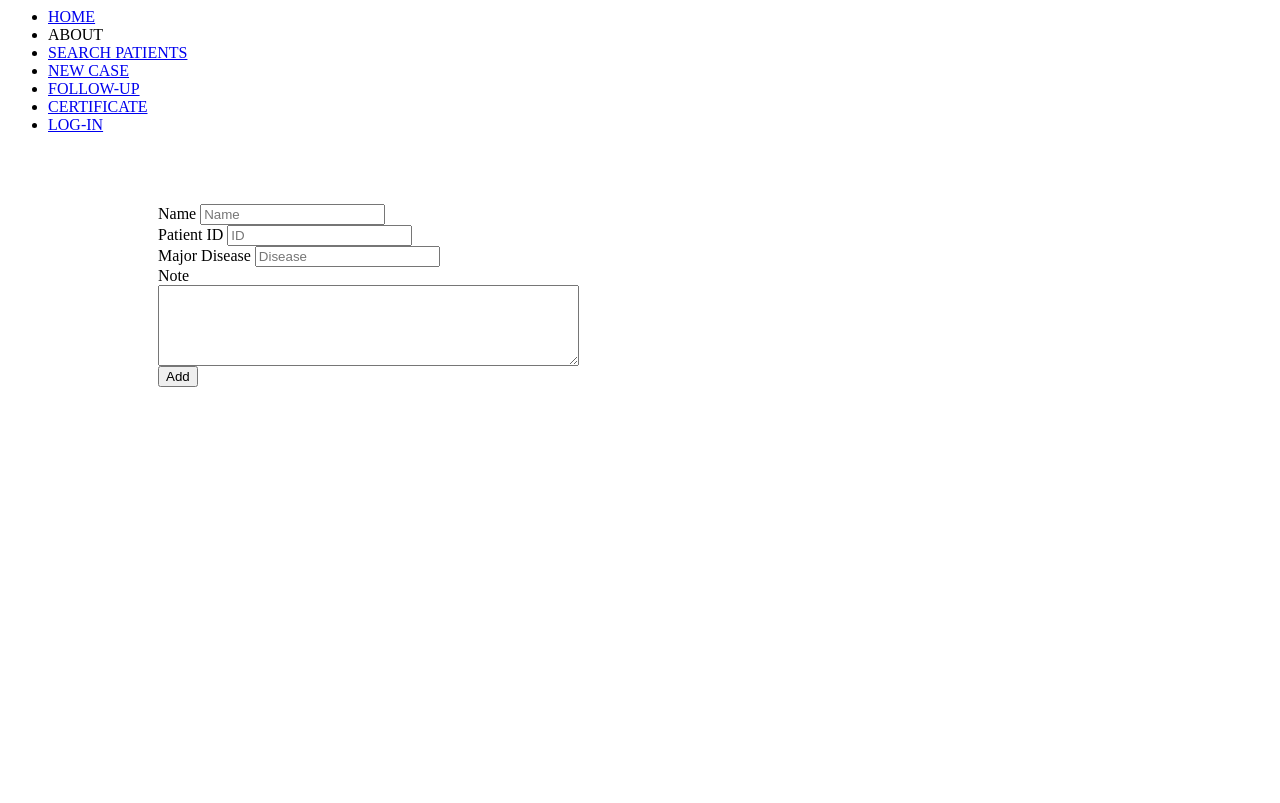
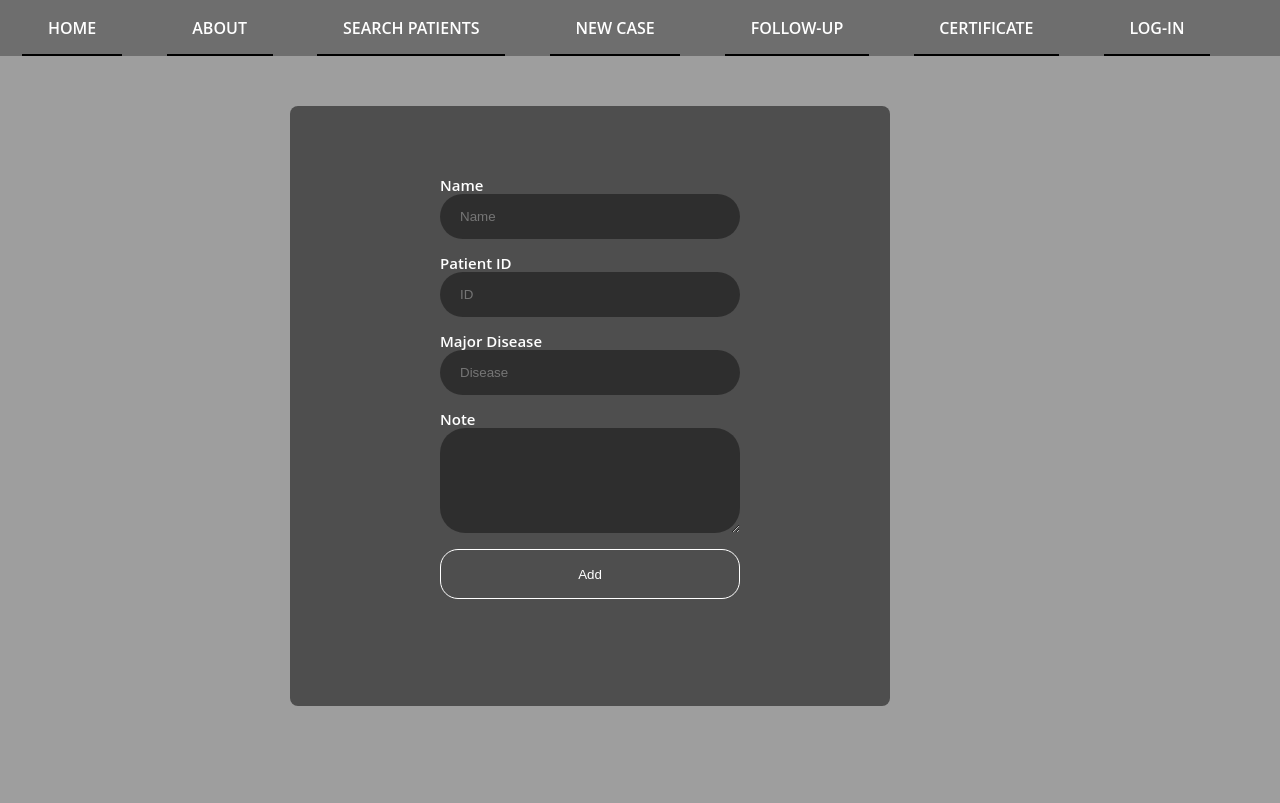
Before and after one commit to sanskarsharma33/Clinical-Patients-Management-System, a plain HTML site: page HTML/newCase.html in a window 1280 px wide. Shown: the top 803 px of the page. Drawn offline with Linux system fonts and the light colour scheme; the site is published under a folder, as on GitHub Pages, so addresses that start at the root find nothing.

Commit message:
Update newCase.html

```diff
--- a/HTML/newCase.html
+++ b/HTML/newCase.html
@@ -1,5 +1,5 @@
 <head>
-    <link rel="stylesheet" href="/CSS/newCasecss.css" />
+    <link rel="stylesheet" href="../CSS/newCasecss.css" />
     <!-- <link rel="stylesheet" href="newCase.js" /> -->
     <style type="text/css">
         .login-html .login-form{
```
